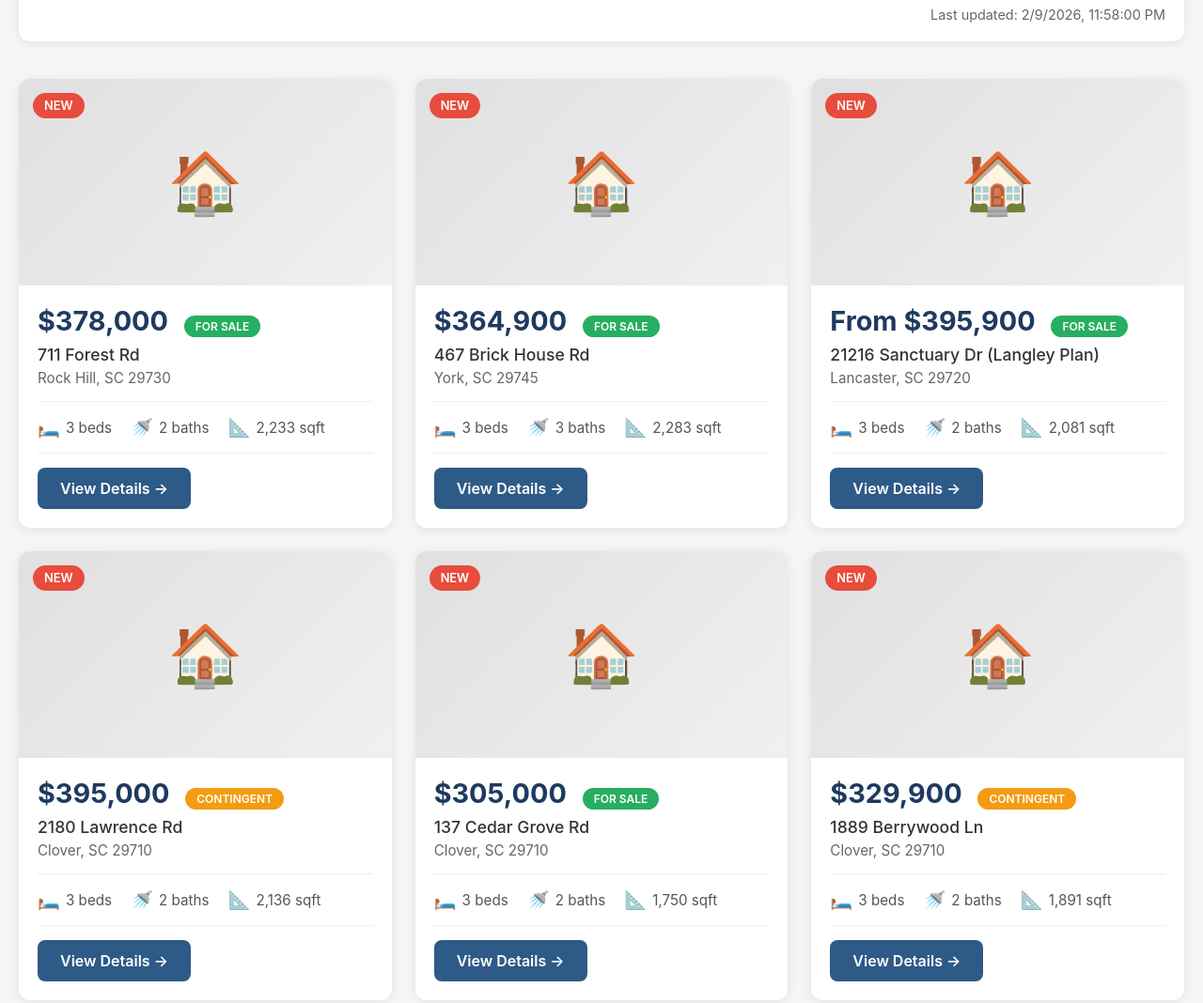
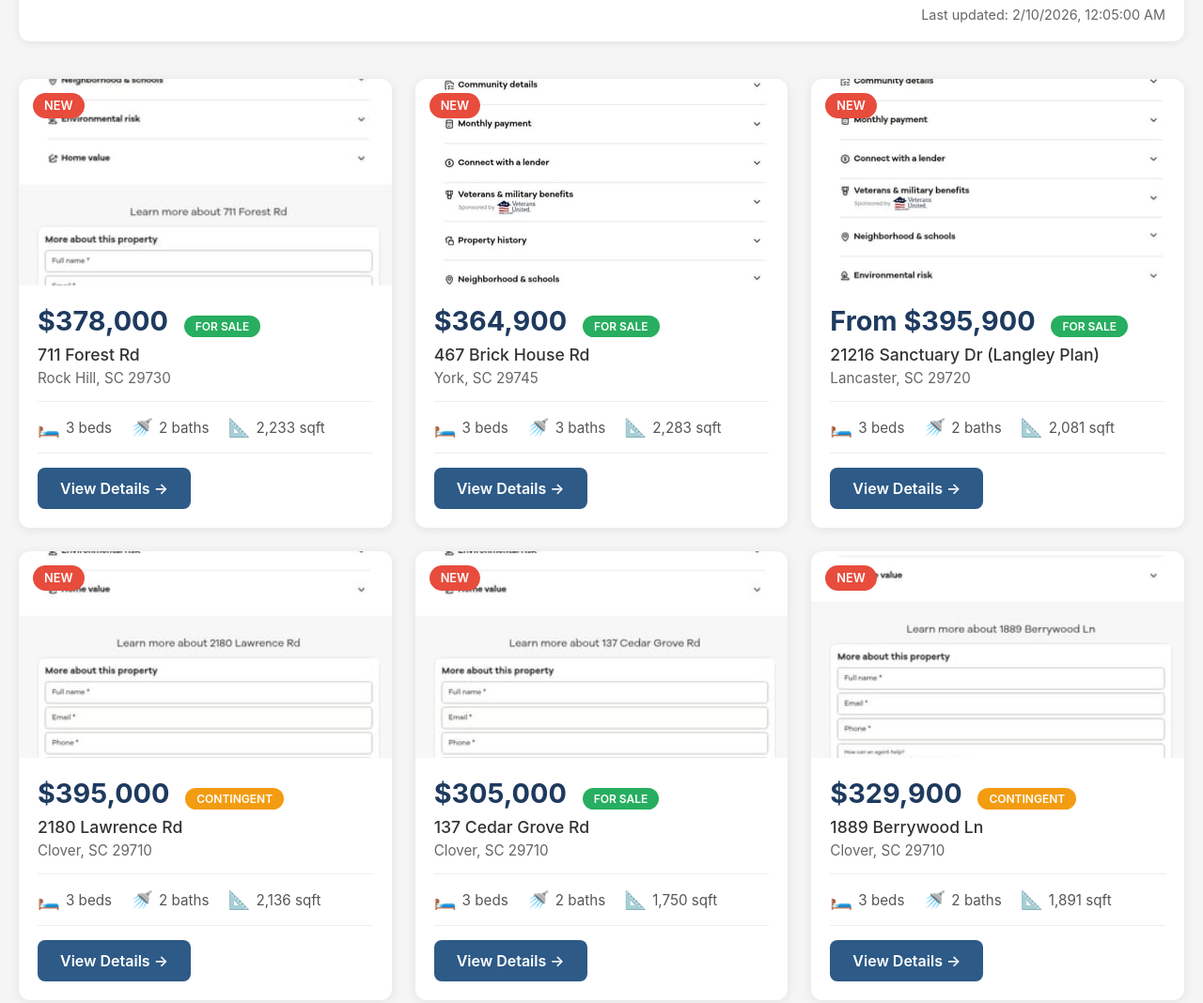
Before and after one commit to slammyslinker-sketch/slammyslinker-sketch.github.io, a plain HTML site: page index.html in a window 1280 px wide. Shown: the part 258-1326 px from the top of the page at 94% size. Drawn offline with Linux system fonts and the light colour scheme.

Commit message:
Add exterior photos for all 7 listings - screenshots from Realtor.com

```diff
--- a/index.html
+++ b/index.html
@@ -318,8 +318,8 @@
 
                 grid.innerHTML = data.listings.map(listing => `
                     <article class="listing-card">
-                        <div class="listing-image" style="position: relative;">
-                            🏠
+                        <div class="listing-image" style="position: relative; overflow: hidden;">
+                            ${listing.image ? `<img src="${listing.image}" alt="${listing.address}" style="width: 100%; height: 100%; object-fit: cover;">` : '🏠'}
                             ${listing.isNew ? '<span class="listing-badge">New</span>' : ''}
                         </div>
                         <div class="listing-content">
--- a/listings.json
+++ b/listings.json
@@ -1,5 +1,5 @@
 {
-  "lastUpdated": "2026-02-09T23:58:00.000Z",
+  "lastUpdated": "2026-02-10T00:05:00.000Z",
   "searchCriteria": {
     "zips": ["29710", "29745", "29720", "29730"],
     "priceMin": 300000,
@@ -23,6 +23,7 @@
       "sqft": 2233,
       "status": "For Sale",
       "url": "https://www.realtor.com/realestateandhomes-detail/711-Forest-Rd_Rock-Hill_SC_29730_M52199-77898",
+      "image": "images/711-forest-rd.jpg",
       "isNew": true,
       "notes": "Price reduced $7k! Sqft slightly over (2233), 2 baths. Open house today!"
     },
@@ -38,6 +39,7 @@
       "sqft": 2283,
       "status": "For Sale",
       "url": "https://www.realtor.com/realestateandhomes-detail/467-Brick-House-Rd_York_SC_29745_M92410-94922",
+      "image": "images/467-brick-house-rd.jpg",
       "isNew": true,
       "notes": "⭐ BEST MATCH! 3bed/3bath perfect. Sqft slightly over (2283). New construction by Dream Finders Homes. 3D tour available."
     },
@@ -53,6 +55,7 @@
       "sqft": 2081,
       "status": "For Sale",
       "url": "https://www.realtor.com/realestateandhomes-detail/Langley_Edgewater-Lakeview-Point_21216-Sanctuary-Dr_Lancaster_SC_29720_P417000873996",
+      "image": "images/21216-sanctuary-dr.jpg",
       "isNew": true,
       "notes": "New construction. Sqft in range (2081), 2 baths. Edgewater - Lakeview Point Community by True Homes."
     },
@@ -68,6 +71,7 @@
       "sqft": 2136,
       "status": "Contingent",
       "url": "https://www.realtor.com/realestateandhomes-detail/2180-Lawrence-Rd_Clover_SC_29710_M62392-49331",
+      "image": "images/2180-lawrence-rd.jpg",
       "isNew": true,
       "notes": "Sqft perfect (2136), 2 baths. Large 5 acre lot. Contingent."
     },
@@ -83,6 +87,7 @@
       "sqft": 1750,
       "status": "For Sale",
       "url": "https://www.realtor.com/realestateandhomes-detail/137-Cedar-Grove-Rd_Clover_SC_29710_M59219-21454",
+      "image": "images/137-cedar-grove-rd.jpg",
       "isNew": true,
       "notes": "Price reduced $10k. Under sqft (1750), 2 baths."
     },
@@ -98,6 +103,7 @@
       "sqft": 1891,
       "status": "Contingent",
       "url": "https://www.realtor.com/realestateandhomes-detail/1889-Berrywood-Ln_Clover_SC_29710_M62383-56721",
+      "image": "images/1889-berrywood-ln.jpg",
       "isNew": true,
       "notes": "Sqft in range (1891), 2 baths. New listing, contingent."
     },
@@ -113,6 +119,7 @@
       "sqft": 2785,
       "status": "For Sale",
       "url": "https://www.realtor.com/realestateandhomes-detail/303-Kings-Mountain-St_Clover_SC_29710_M58580-80552",
+      "image": "images/303-kings-mountain-st.jpg",
       "isNew": true,
       "notes": "4bed/3bath perfect! Sqft over limit (2785). Price reduced $14k."
     }
```
Also changed, not shown: images/137-cedar-grove-rd.jpg (added), images/1889-berrywood-ln.jpg (added), images/21216-sanctuary-dr.jpg (added), images/2180-lawrence-rd.jpg (added), images/303-kings-mountain-st.jpg (added), images/467-brick-house-rd.jpg (added), images/711-forest-rd.jpg (added).
